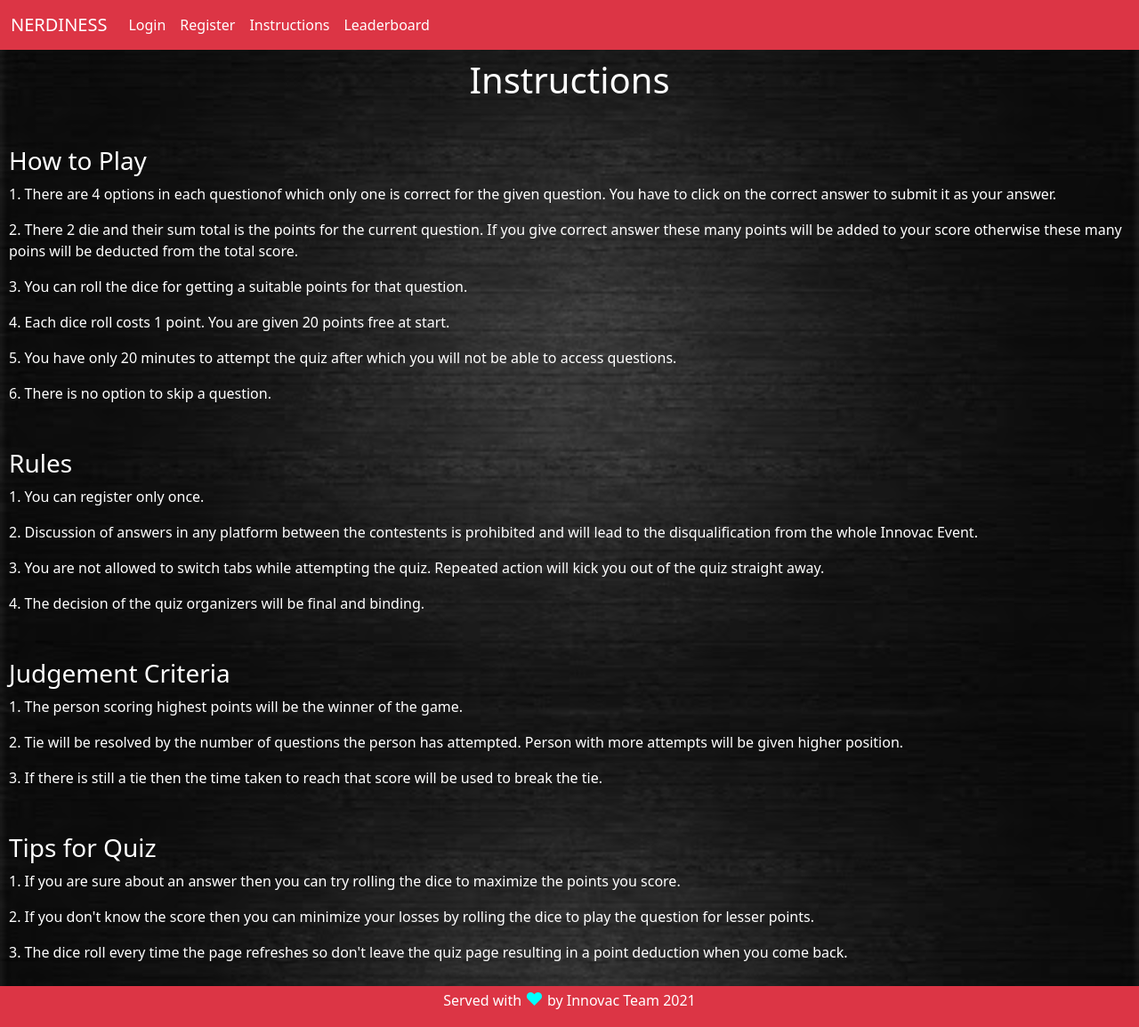
After one commit to himanshibansal-034/dicequiz, a Flask app: page /instructions in a window 1280 px wide. The commit adds this page. Shown: the whole page at 89% size. Run offline with Flask 2, Linux system fonts and the light colour scheme.

Commit message:
Some small changes

```diff
--- /dev/null
+++ b/quizzo/quiz/templates/awaiting.html
@@ -0,0 +1,6 @@
+{% extends "base.html" %}
+{% block content %}
+  <div class="text-center text-white" style="margin-top: 20%">
+    <h1>Leaderbaord will be made public on 16th may at 2100 hrs.</h1>
+  </div>
+{% endblock %}
--- a/quizzo/quiz/templates/base.html
+++ b/quizzo/quiz/templates/base.html
@@ -31,6 +31,12 @@
               <a class="nav-link active" aria-current="page" href="{{ url_for('register') }}">Register</a>
             </li>
             {% endif %}
+            <li class="nav-item">
+              <a class="nav-link active" aria-current="page" href="{{ url_for('instructions') }}">Instructions</a>
+            </li>
+            <li class="nav-item">
+              <a class="nav-link active" aria-current="page" href="{{ url_for('leaderboard') }}">Leaderboard</a>
+            </li>
           </ul>
           {% if current_user.is_authenticated %}
             <h5 class="text-white">Score : {{current_user.points}}</h5>
@@ -55,7 +61,7 @@
      {% endblock %}
     </div>
     <footer class="footer text-center bg-danger text-white">
-        <span>Made with love <span style="font-size:125%;color:cyan;">&hearts;</span> by Innovac Team 2021</p></span>
+        <span>Served with <span style="font-size:125%;color:cyan;">&hearts;</span> by Innovac Team 2021</p></span>
     </footer>
     <script src="https://cdn.jsdelivr.net/npm/bootstrap@5.0.0-beta3/dist/js/bootstrap.bundle.min.js" integrity="sha384-JEW9xMcG8R+pH31jmWH6WWP0WintQrMb4s7ZOdauHnUtxwoG2vI5DkLtS3qm9Ekf" crossorigin="anonymous"></script>
     <script>
--- /dev/null
+++ b/quizzo/quiz/templates/instructions.html
@@ -0,0 +1,34 @@
+{% extends "base.html" %}
+{% block content %}
+  <div class="text-center text-white">
+    <h1>Instructions</h1>
+  </div>
+  <div class="text-white" style="margin-top:4%">
+    <h3> How to Play </h3>
+    <p>1. There are 4 options in each questionof which only one is correct for the given question. You have to click on the correct answer to submit it as your answer.</p>
+    <p>2. There 2 die and their sum total is the points for the current question. If you give correct answer these many points will be added to your score otherwise these many poins will be deducted from the total score.</p>
+    <p>3. You can roll the dice for getting a suitable points for that question.</p>
+    <p>4. Each dice roll costs 1 point. You are given 20 points free at start.</p>
+    <p>5. You have only 20 minutes to attempt the quiz after which you will not be able to access questions.</p>
+    <p>6. There is no option to skip a question.</p>
+  </div>
+  <div class="text-white" style="margin-top:4%">
+    <h3> Rules </h3>
+    <p>1. You can register only once.</p>
+    <p>2. Discussion of answers in any platform between the contestents is prohibited and will lead to the disqualification from the whole Innovac Event.</p>
+    <p>3. You are not allowed to switch tabs while attempting the quiz. Repeated action will kick you out of the quiz straight away.</p>
+    <p>4. The decision of the quiz organizers will be final and binding.</p>
+  </div>
+  <div class="text-white" style="margin-top:4%">
+    <h3> Judgement Criteria </h3>
+    <p>1. The person scoring highest points will be the winner of the game.</p>
+    <p>2. Tie will be resolved by the number of questions the person has attempted. Person with more attempts will be given higher position.</p>
+    <p>3. If there is still a tie then the time taken to reach that score will be used to break the tie.</p>
+  </div>
+  <div class="text-white" style="margin-top:4%">
+    <h3> Tips for Quiz </h3>
+    <p>1. If you are sure about an answer then you can try rolling the dice to maximize the points you score.</p>
+    <p>2. If you don't know the score then you can minimize your losses by rolling the dice to play the question for lesser points.</p>
+    <p>3. The dice roll every time the page refreshes so don't leave the quiz page resulting in a point deduction when you come back.</p>
+  </div>
+{% endblock %}
--- a/quizzo/quiz/views.py
+++ b/quizzo/quiz/views.py
@@ -6,8 +6,8 @@ from quiz.forms import LoginForm, RegistrationForm, QuestionForm, RollForm
 import math, random
 from datetime import datetime, timedelta
 
-start=datetime(2021, 5, 2, 18, 30, 00 )
-end=datetime(2021, 5, 2, 18, 40, 00)
+start=datetime(2021, 5, 2, 23, 35, 00 )
+end=datetime(2021, 5, 2, 23, 55, 00)
 
 my_view=Blueprint('my_view',__name__)
 
@@ -83,6 +83,8 @@ def quiz():
         return redirect('results')
     if int(remaining.total_seconds())<=0:
         return redirect('results')
+    if datetime.now()<start:
+        return redirect('/')
     ques=questions[current_user.q_level]
     current_user.points-=1
     db.session.commit()
@@ -115,5 +117,11 @@ def results():
 
 @app.route('/leaderboard')
 def leaderboard():
+    if datetime.now()<datetime(2021, 5, 16, 21, 00, 00):
+        return render_template("awaiting.html")
     users=User.query.order_by(User.points.desc()).all()
     return render_template('leaderboard.html',users=users)
+
+@app.route('/instructions')
+def instructions():
+    return render_template('instructions.html')
```
Also changed, not shown: quizzo/quiz/data.sqlite, 1 other file.
